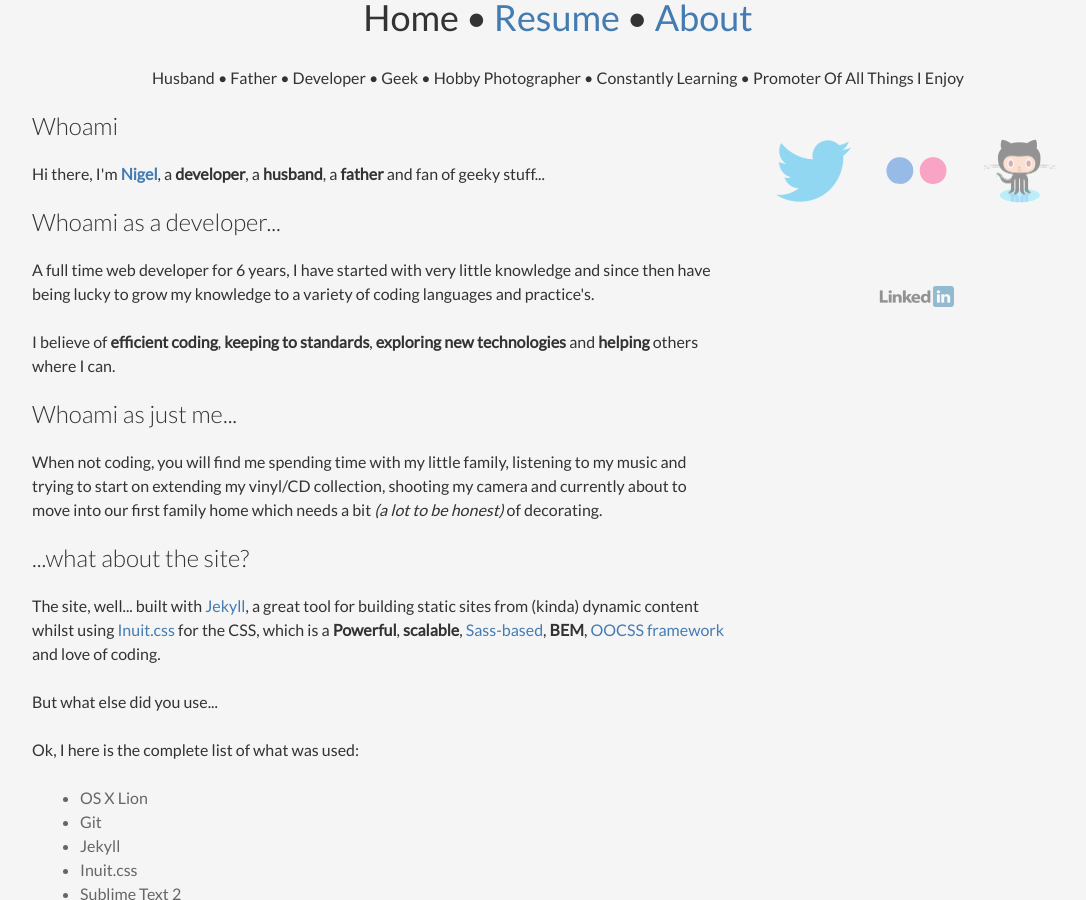
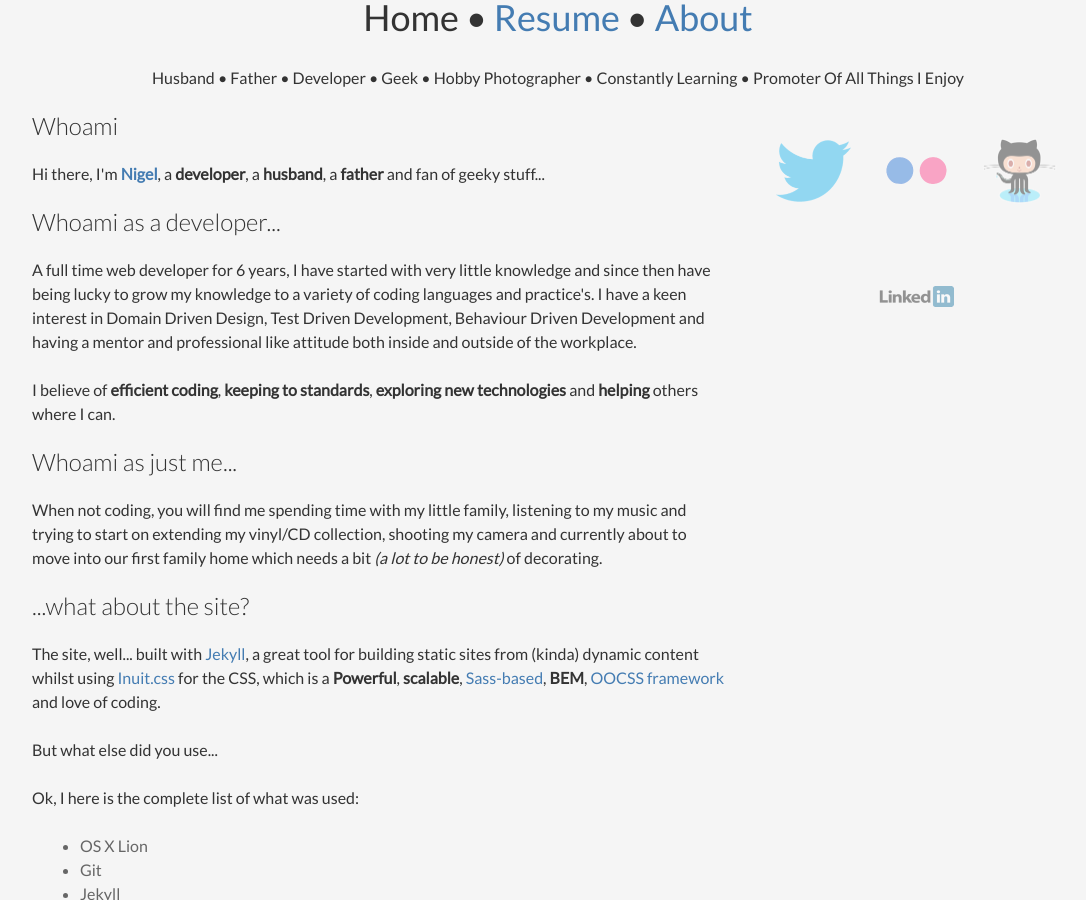
Before and after one commit to futurepixels/futurepixels.co.uk, a Jekyll site: the page built from about.html, in a window 1280 px wide and 900 px high, scrolled down 481 px. Shown: the whole window, without its empty margins (82-1168 px from the left). Built offline with Jekyll 4.4.1, drawn with Linux system fonts in a browser that asks for light colours.

Commit message:
Add some key information about myself and programming methods/practices

```diff
--- a/about.html
+++ b/about.html
@@ -13,7 +13,7 @@ class: about
 		</p>
 		<h2 class="gamma">Whoami as a developer...</h2>
 		<p>
-			A full time web developer for {{ this_year | minus:2009 }} years, I have started with very little knowledge and since then have being lucky to grow my knowledge to a variety of coding languages and practice's.
+			A full time web developer for {{ this_year | minus:2009 }} years, I have started with very little knowledge and since then have being lucky to grow my knowledge to a variety of coding languages and practice's. I have a keen interest in Domain Driven Design, Test Driven Development, Behaviour Driven Development and having a mentor and professional like attitude both inside and outside of the workplace.
 		</p>
 		<p>
 			I believe of <strong>efficient coding</strong>, <strong>keeping to standards</strong>, <strong>exploring new technologies</strong> and <strong>helping</strong> others where I can.
```
